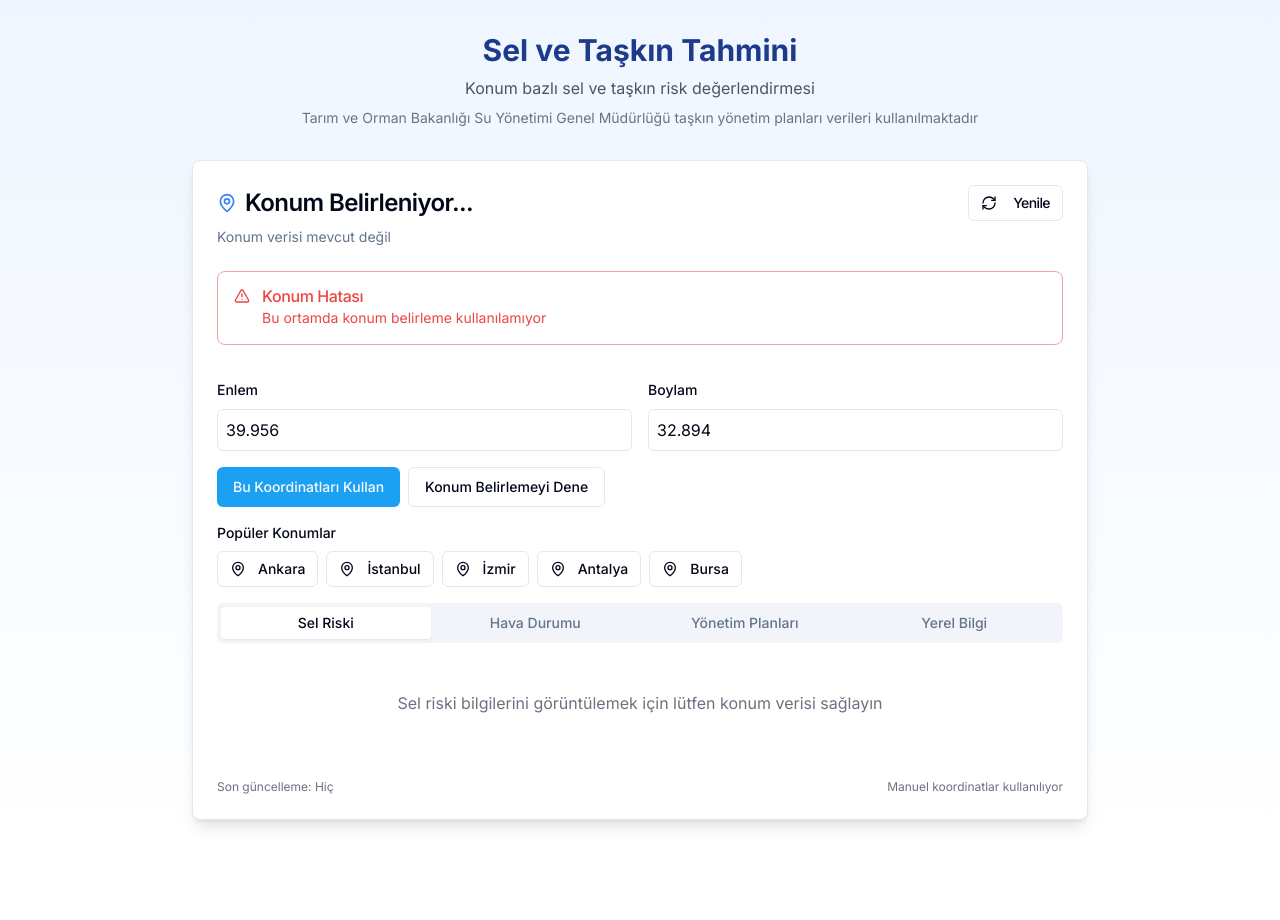
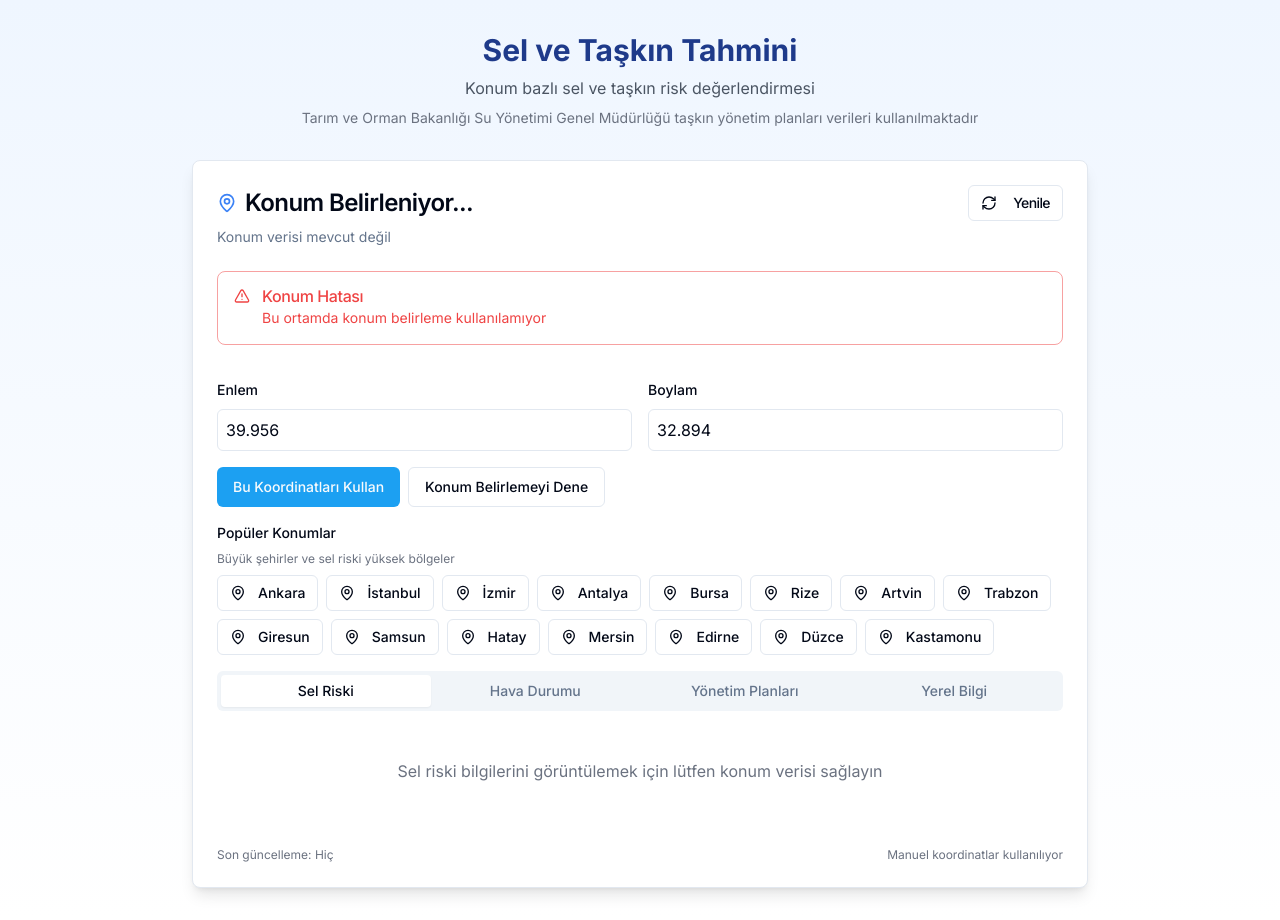
Before and after one commit to mserman90/selvetaskintahmini, a Next.js app: page / in a window 1280 px wide. Before the commit the page ends 852 px from the top, so only its background shows below. Built offline with nearby package versions, Linux system fonts and the light colour scheme.

Commit message:
feat: add flood-prone provinces to popular locations
Include provinces with high flood risk in Turkey.

Co-authored-by: MURAT SERDAR ERMAN <182107535+mserman90@users.noreply.github.com>

```diff
--- a/components/popular-locations.tsx
+++ b/components/popular-locations.tsx
@@ -13,12 +13,24 @@ const popularLocations = [
   { name: "İzmir", lat: 38.423, lon: 27.143 },
   { name: "Antalya", lat: 36.897, lon: 30.713 },
   { name: "Bursa", lat: 40.183, lon: 29.067 },
+  // Sel riski yüksek iller
+  { name: "Rize", lat: 41.025, lon: 40.517 },
+  { name: "Artvin", lat: 41.182, lon: 41.819 },
+  { name: "Trabzon", lat: 41.005, lon: 39.723 },
+  { name: "Giresun", lat: 40.912, lon: 38.389 },
+  { name: "Samsun", lat: 41.292, lon: 36.331 },
+  { name: "Hatay", lat: 36.202, lon: 36.16 },
+  { name: "Mersin", lat: 36.812, lon: 34.641 },
+  { name: "Edirne", lat: 41.677, lon: 26.556 },
+  { name: "Düzce", lat: 40.843, lon: 31.162 },
+  { name: "Kastamonu", lat: 41.376, lon: 33.775 },
 ]
 
 export default function PopularLocations({ onSelectLocation }: PopularLocationsProps) {
   return (
     <div className="space-y-2">
       <h3 className="text-sm font-medium">Popüler Konumlar</h3>
+      <p className="text-xs text-gray-500 mb-2">Büyük şehirler ve sel riski yüksek bölgeler</p>
       <div className="flex flex-wrap gap-2">
         {popularLocations.map((location) => (
           <Button
```
